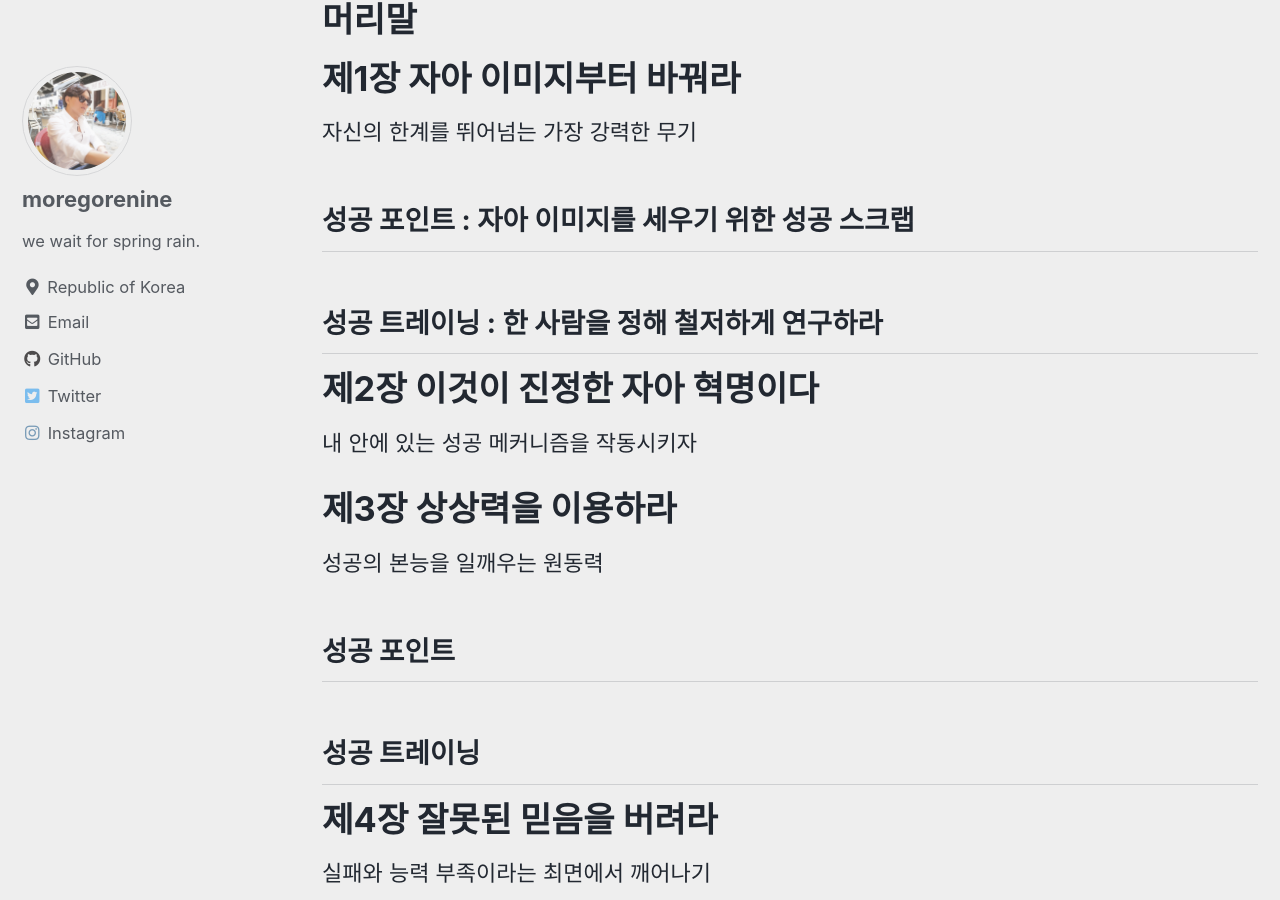
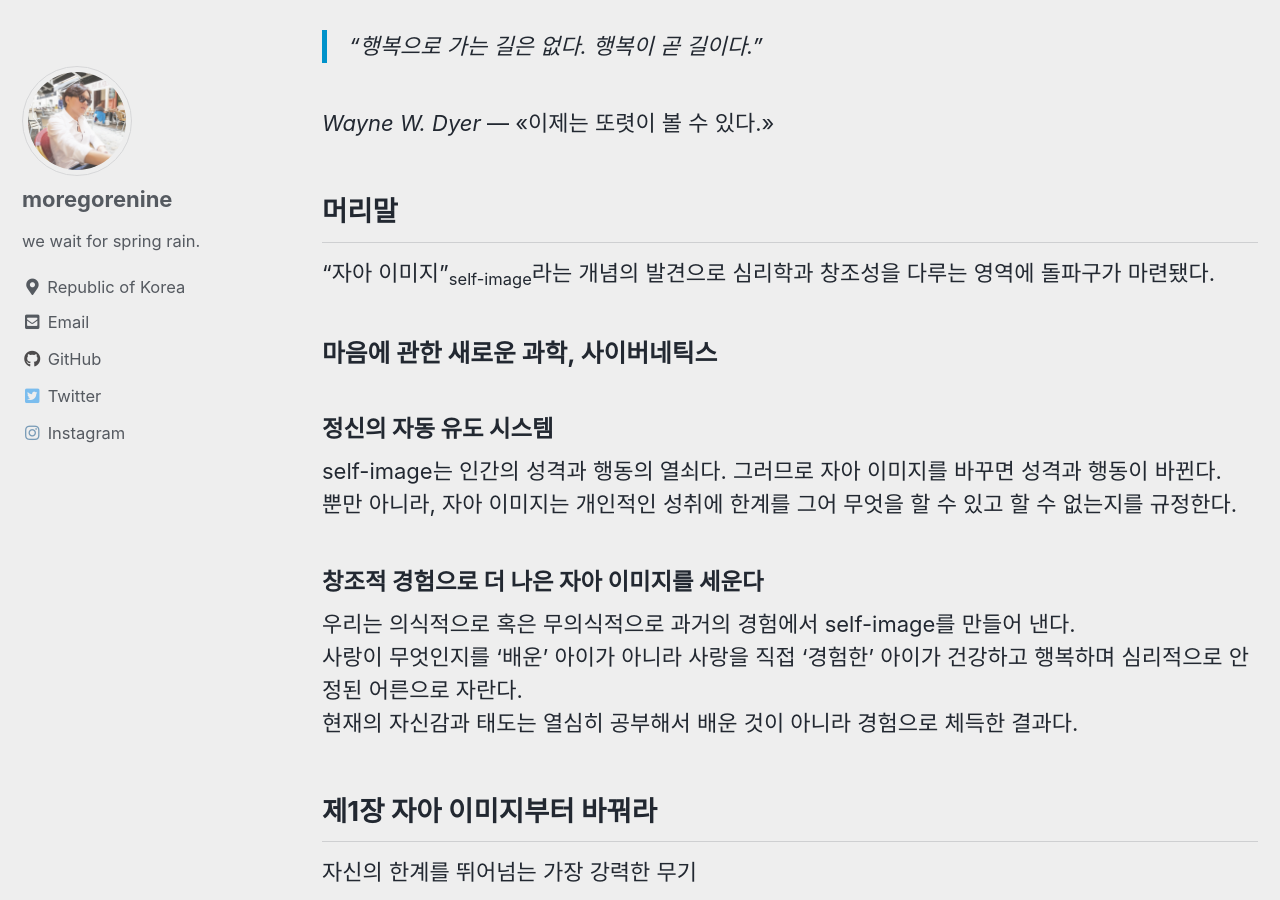
Before and after one commit to moregorenine/moregorenine.github.io, a Jekyll site: the page built from _posts/book/2024-06-22-psycho-cybernetics.md, in a window 1280 px wide and 900 px high, scrolled down 3098 px. Built offline with Jekyll 4.4.1, drawn with Linux system fonts in a browser that asks for light colours; cached includes are drawn as plain includes; comment, search, counter and statistics services are not loaded; some of the changed text lies outside the part shown.

Commit message:
update 맥스웰 몰츠

```diff
--- a/_posts/book/2024-06-22-psycho-cybernetics.md
+++ b/_posts/book/2024-06-22-psycho-cybernetics.md
@@ -11,7 +11,7 @@ toc: true
 toc_sticky: true
 ---
 
-# 사전조사
+## 사전조사
 
 **사이코-사이버네틱스(Psycho-Cybernetics)**는 정신적인 자동유도장치라는 의미로서, **맥스웰 몰츠** 박사가 만든 단어이다. 맥스웰 몰츠가 1960년 출판한 사이코사이버네틱스는 전 세계에 3천만부가 판매된 베스트셀러이다.
 
@@ -25,7 +25,7 @@ toc_sticky: true
 
 <cite>[위키백과](https://ko.wikipedia.org/wiki/%EC%82%AC%EC%9D%B4%EC%BD%94%EC%82%AC%EC%9D%B4%EB%B2%84%EB%84%A4%ED%8B%B1%EC%8A%A4)</cite>
 
-# 서문
+## 서문
 
 이 책을 읽으면서 발견하게 될 많은 비밀들 중에 중요한 것은 <q>목표를 향해 가는 하루하루는 물론이고 바로 지금 이 순간 행복해질 수 있다</q>는 사실이다.
 
@@ -33,128 +33,143 @@ toc_sticky: true
 
 <cite>Wayne W. Dyer</cite> --- <<이제는 또렷이 볼 수 있다.>>
 
-# 머리말
+## 머리말
 
-# 제1장 자아 이미지부터 바꿔라
+<q>자아 이미지</q><sub>self-image</sub>라는 개념의 발견으로 심리학과 창조성을 다루는 영역에 돌파구가 마련됐다.
+
+### 마음에 관한 새로운 과학, 사이버네틱스
+
+#### 정신의 자동 유도 시스템
+
+self-image는 인간의 성격과 행동의 열쇠다. 그러므로 자아 이미지를 바꾸면 성격과 행동이 바뀐다.
+뿐만 아니라, 자아 이미지는 개인적인 성취에 한계를 그어 무엇을 할 수 있고 할 수 없는지를 규정한다.
+
+#### 창조적 경험으로 더 나은 자아 이미지를 세운다
+
+우리는 의식적으로 혹은 무의식적으로 과거의 경험에서 self-image를 만들어 낸다.
+사랑이 무엇인지를 '배운' 아이가 아니라 사랑을 직접 '경험한' 아이가 건강하고 행복하며 심리적으로 안정된 어른으로 자란다.
+현재의 자신감과 태도는 열심히 공부해서 배운 것이 아니라 경험으로 체득한 결과다.
+
+## 제1장 자아 이미지부터 바꿔라
 
 자신의 한계를 뛰어넘는 가장 강력한 무기
 
-## 성공 포인트 : 자아 이미지를 세우기 위한 성공 스크랩
+### 성공 포인트 : 자아 이미지를 세우기 위한 성공 스크랩
 
-## 성공 트레이닝 : 한 사람을 정해 철저하게 연구하라
+### 성공 트레이닝 : 한 사람을 정해 철저하게 연구하라
 
-# 제2장 이것이 진정한 자아 혁명이다
+## 제2장 이것이 진정한 자아 혁명이다
 
 내 안에 있는 성공 메커니즘을 작동시키자
 
-# 제3장 상상력을 이용하라
+## 제3장 상상력을 이용하라
 
 성공의 본능을 일깨우는 원동력
 
-## 성공 포인트
+### 성공 포인트
 
-## 성공 트레이닝
+### 성공 트레이닝
 
-# 제4장 잘못된 믿음을 버려라
+## 제4장 잘못된 믿음을 버려라
 
 실패와 능력 부족이라는 최면에서 깨어나기
 
-## 성공 포인트
+### 성공 포인트
 
-## 성공 트레이닝
+### 성공 트레이닝
 
-# 제5장 합리적으로 사고하라
+## 제5장 합리적으로 사고하라
 
 자기 한계를 뛰어넘는 구체적 기술
 
-## 성공 포인트
+### 성공 포인트
 
-## 성공 트레이닝
+### 성공 트레이닝
 
-# 제6장 마음의 족쇄, 몸의 수갑을 모두 벗어던져라
+## 제6장 마음의 족쇄, 몸의 수갑을 모두 벗어던져라
 
 스트레스 없는 성공을 위한 심신 테크닉
 
-## 성공 포인트
+### 성공 포인트
 
-## 성공 트레이닝
+### 성공 트레이닝
 
-# 제7장 성공과 행복은 정신적 습관의 결과다
+## 제7장 성공과 행복은 정신적 습관의 결과다
 
 믿을 수 없을 만큼 놀라운 결과를 낳는 심리 습관
 
-## 성공 포인트
+### 성공 포인트
 
-## 성공 트레이닝
+### 성공 트레이닝
 
-# 제8장 당신을 성공할 운명을 타고났다
+## 제8장 당신을 성공할 운명을 타고났다
 
 성공한 사람들이 공통적으로 가진 불변의 법칙
 
-## 성공 포인트
+### 성공 포인트
 
-## 성공 트레이닝
+### 성공 트레이닝
 
-# 제9장 자동 실패 메커니즘에서 벗어나라
+## 제9장 자동 실패 메커니즘에서 벗어나라
 
 부정적인 사고를 역이용하라
 
-## 성공 포인트
+### 성공 포인트
 
-## 성공 트레이닝
+### 성공 트레이닝
 
-# 제10장 마음의 성형 수술을 하라
+## 제10장 마음의 성형 수술을 하라
 
 평화와 행복을 누리며 건강하게 사는 법
 
-## 성공 포인트
+### 성공 포인트
 
-## 성공 트레이닝
+### 성공 트레이닝
 
-# 제11장 자아를 구속하는 고삐는 풀어서 던져 버려라
+## 제11장 자아를 구속하는 고삐는 풀어서 던져 버려라
 
 부정적인 피드백, 자기 억압의 골짜기를 벗어나라
 
-## 성공 포인트
+### 성공 포인트
 
-## 성공 트레이닝
+### 성공 트레이닝
 
-# 제12장 절대 무너지지 않는 성공 자아를 구축하라
+## 제12장 절대 무너지지 않는 성공 자아를 구축하라
 
 성공의 기초 체력을 강화하는 마음 처방전
 
-## 성공 포인트
+### 성공 포인트
 
-## 성공 트레이닝
+### 성공 트레이닝
 
-# 제13장 위기를 상상하는 것만으로도 강해진다
+## 제13장 위기를 상상하는 것만으로도 강해진다
 
 위기를 기회로 바꿔 주는 의식 시뮬레이션
 
-## 성공 포인트
+### 성공 포인트
 
-## 성공 트레이닝
+### 성공 트레이닝
 
-# 제14장 마음속에서 확신하라, 그대로 이루어질 것이다
+## 제14장 마음속에서 확신하라, 그대로 이루어질 것이다
 
 승리와 성공의 신념을 현실화하는 기적의 메커니즘
 
-## 성공 포인트
+### 성공 포인트
 
-## 성공 트레이닝
+### 성공 트레이닝
 
-# 제15장 내 생명력의 수요를 끊임없이 창출하라
+## 제15장 내 생명력의 수요를 끊임없이 창출하라
 
 늙지 않고 풍요롭게 장수하는 비결
 
-## 성공 포인트
+### 성공 포인트
 
-## 성공 트레이닝
+### 성공 트레이닝
 
-# 제16장 사이코사이버네틱스로 성공한 사람들
+## 제16장 사이코사이버네틱스로 성공한 사람들
 
 신발 끈을 맬 수만 있다면, 당신도 성공할 수 있다
 
-## 성공 포인트
+### 성공 포인트
 
-## 성공 트레이닝
+### 성공 트레이닝
```
